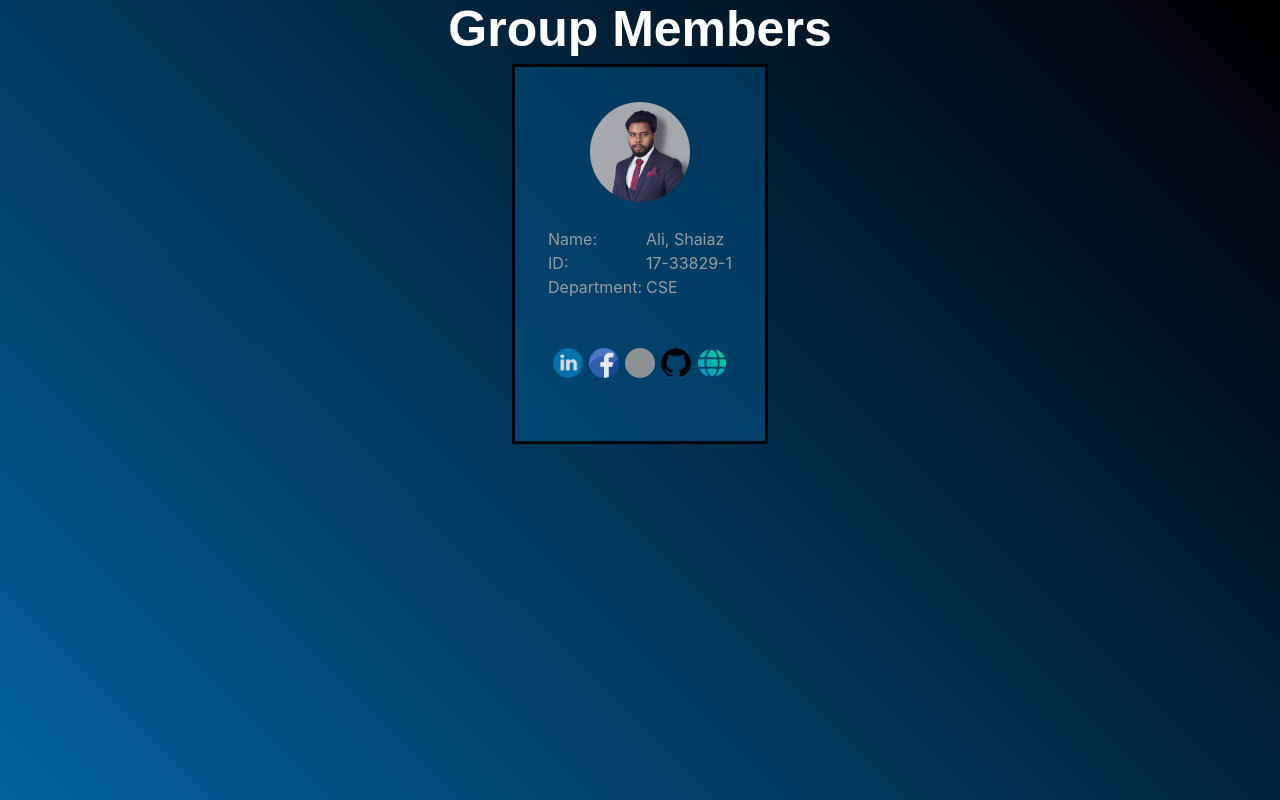
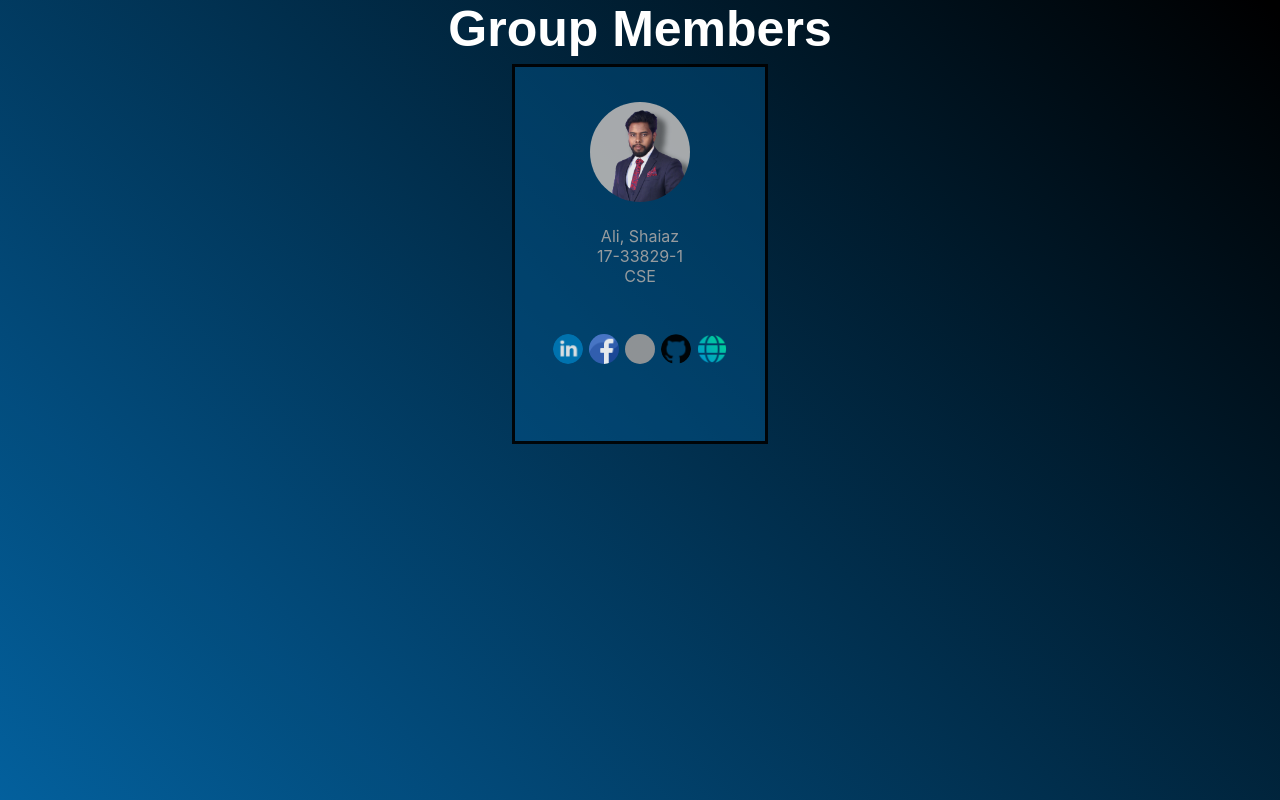
Before and after one commit to aliShaiaz/DEC-Group-7, a React (Create React App) app: page /about in a window 1280 px wide. Built offline with nearby package versions, Linux system fonts and the light colour scheme; grey boxes are pictures that could not be loaded.

Commit message:
complete

```diff
--- a/src/components/pages/about.jsx
+++ b/src/components/pages/about.jsx
@@ -33,9 +33,6 @@ class AboutPage extends Component {
                 <div className="content" >
                     <h1 className='aboutTitle'>Group Members</h1>
                     <div className="aboutBody">
-                        {/* {this.state.profiles.map(pro => <Profile info={pro} />)} */}
-                        {/* {this.state.profiles.map(pro => <li>{pro.name}</li>)} */}
-                        {/* <Profile info={this.state.profiles._33829} /> */}
                         {Object.keys(this.state.profiles).map((key, index) => {
                             return (
                                 <div key={index}>
--- a/src/components/profiles/profile.jsx
+++ b/src/components/profiles/profile.jsx
@@ -29,23 +29,9 @@ class Profile extends Component {
                     </div>
                     <br />
                     <div className="info">
-                        <table>
-                            <tbody>
-                                <tr>
-                                    <td style={{ textAlign: 'left' }}>Name:</td>
-                                    <td style={{ textAlign: 'left' }}>{this.props.info.name}</td>
-                                </tr>
-                                <tr>
-                                    <td style={{ textAlign: 'left' }}>ID:</td>
-                                    <td style={{ textAlign: 'left' }}>{this.props.info.id}</td>
-                                </tr>
-                                <tr>
-                                    <td style={{ textAlign: 'left' }}>Department:</td>
-                                    <td style={{ textAlign: 'left' }}>{this.props.info.dept}</td>
-                                </tr>
-
-                            </tbody>
-                        </table>
+                        {this.props.info.name} <br />
+                        {this.props.info.id} <br />
+                        {this.props.info.dept}
                         <div className='links'>
                             <a target="_blank" href={this.props.info.linkedin}>
                                 <img src={icon_linkedin} alt="FB" className="icon" />
@@ -65,9 +51,9 @@ class Profile extends Component {
                                 <img src={icon_web} alt="FB" className="icon" />
                             </a>
                         </div>
-                    </div>
-                </div>
-            </React.Fragment>
+                    </div >
+                </div >
+            </React.Fragment >
         );
     }
 }
```
